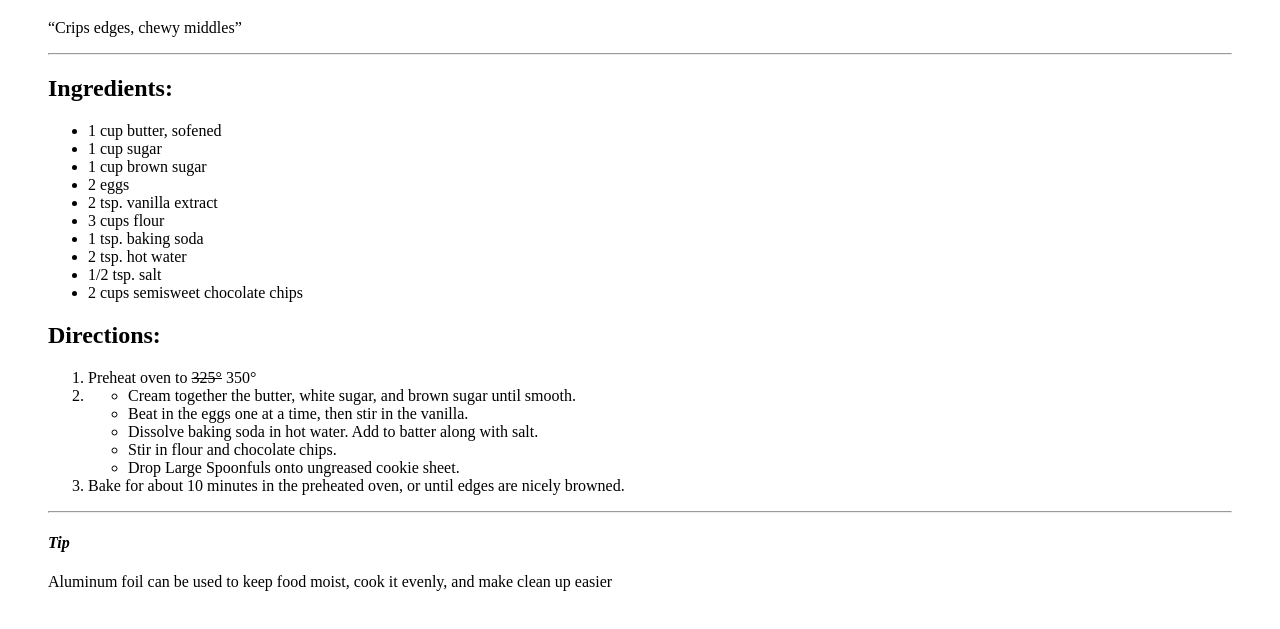
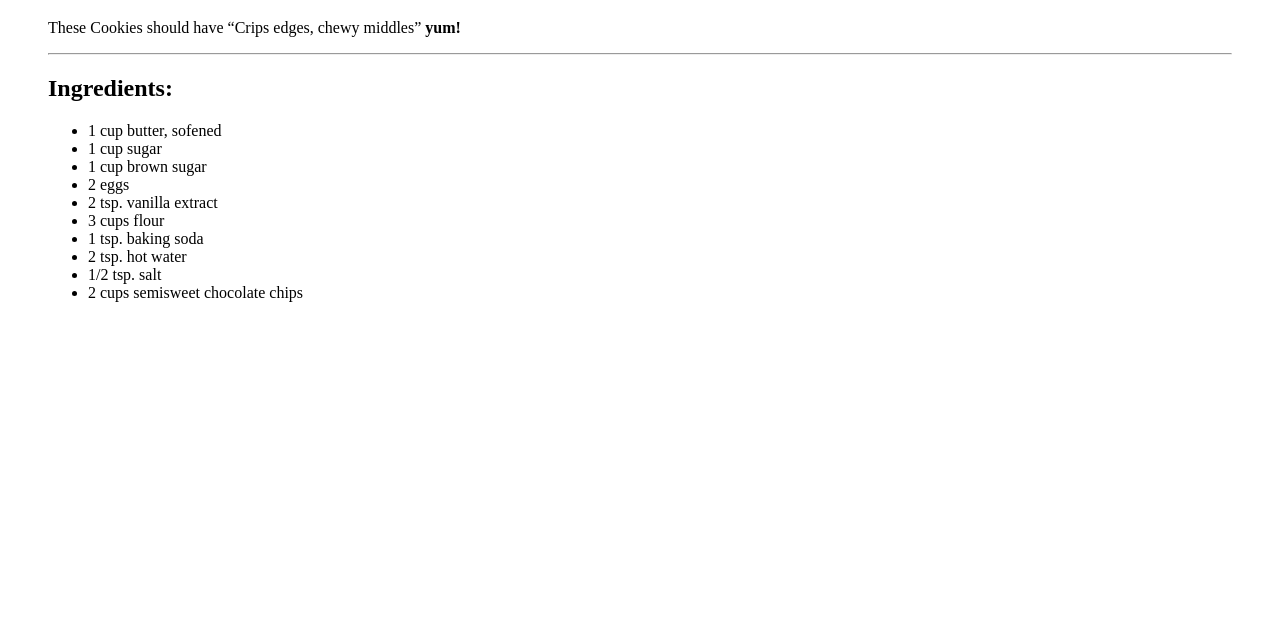
Before and after one commit to sUMmermixon/web-dev-hw, a plain HTML site: page Project2/index.html in a window 1280 px wide. Shown: the part 61-690 px from the top of the page. Drawn offline with Linux system fonts and the light colour scheme.

Commit message:
edit
deleted directions

```diff
--- a/Project2/index.html
+++ b/Project2/index.html
@@ -9,7 +9,7 @@
   <body>
     <h1><ins>Best</ins> Chocolate Chip Cookies</h1>
       <blockquote cite="http://allrecipes.com/recipe/10813/best-chocolate-chip-cookies/">
-       <p><q>Crips edges, chewy middles</q></p>
+       <p>These Cookies should have <q>Crips edges, chewy middles</q> <b>yum!</b></p>
     <hr />
     <h2>Ingredients:</h2>
       <ul>
@@ -24,21 +24,5 @@
         <li>1/2 tsp. salt</li>
         <li>2 cups semisweet chocolate chips</li>
       </ul>
-    <h2>Directions:</h2>
-      <ol>
-        <li>Preheat oven to <s>325&deg;</s> 350&deg;</li>
-        <li>
-          <ul>
-            <li>Cream together the butter, white sugar, and brown sugar until smooth.<br /></li>
-            <li>Beat in the eggs one at a time, then stir in the vanilla.<br /></li>
-            <li>Dissolve baking soda in hot water. Add to batter along with salt.<br /></li>
-            <li>Stir in flour and chocolate chips.<br /></li>
-            <li>Drop Large Spoonfuls onto ungreased cookie sheet.<br /></li>
-          </ul>
-        <li>Bake for about 10 minutes in the preheated oven, or until edges are nicely browned.</li>
-      </ol>
-    <hr />
-    <h4><em>Tip</em></h4>
-    <p>Aluminum foil can be used to keep food moist, cook it evenly, and make clean up easier</p>
-  </body>
+    </body>
 </html>
```
